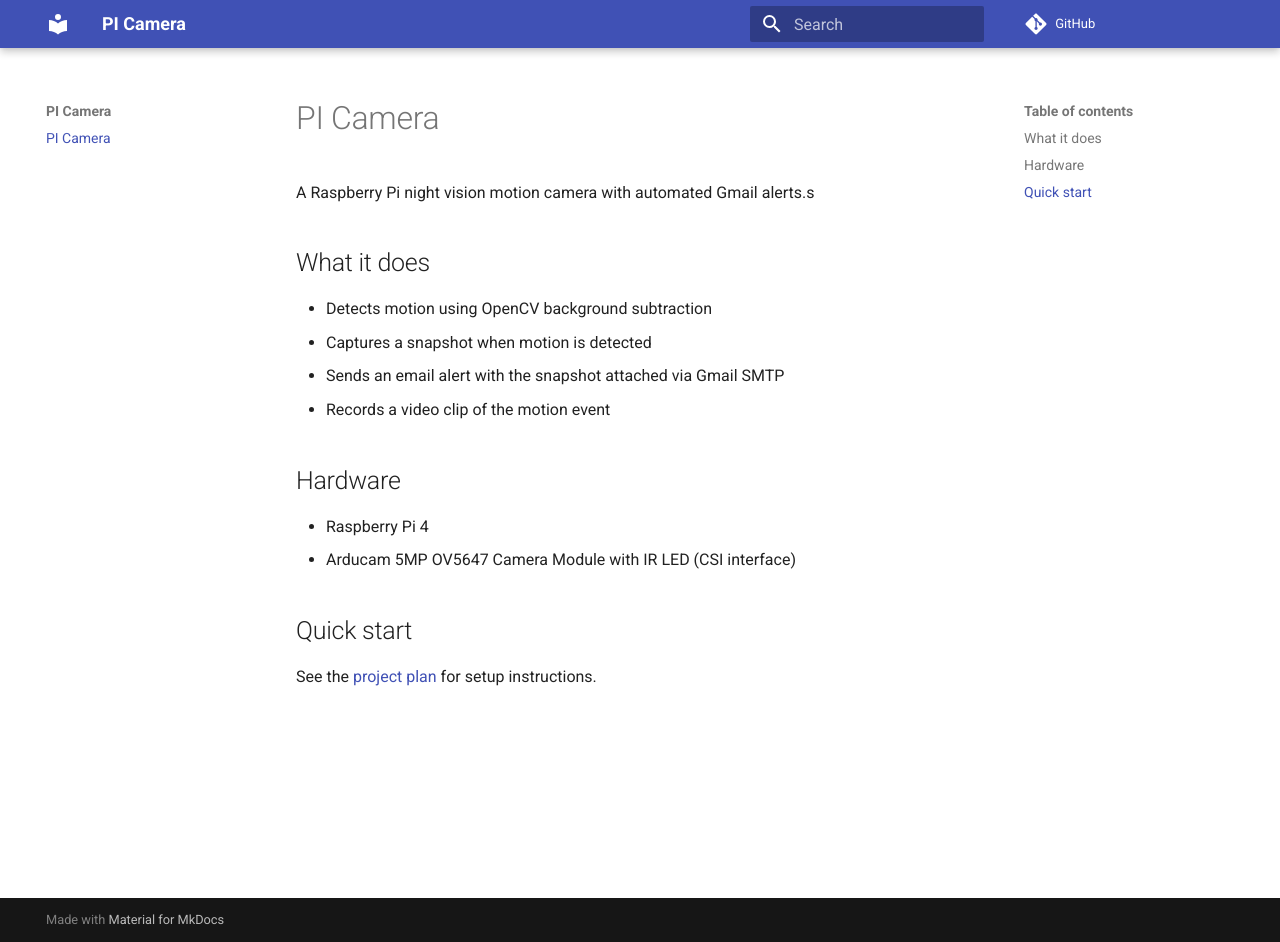
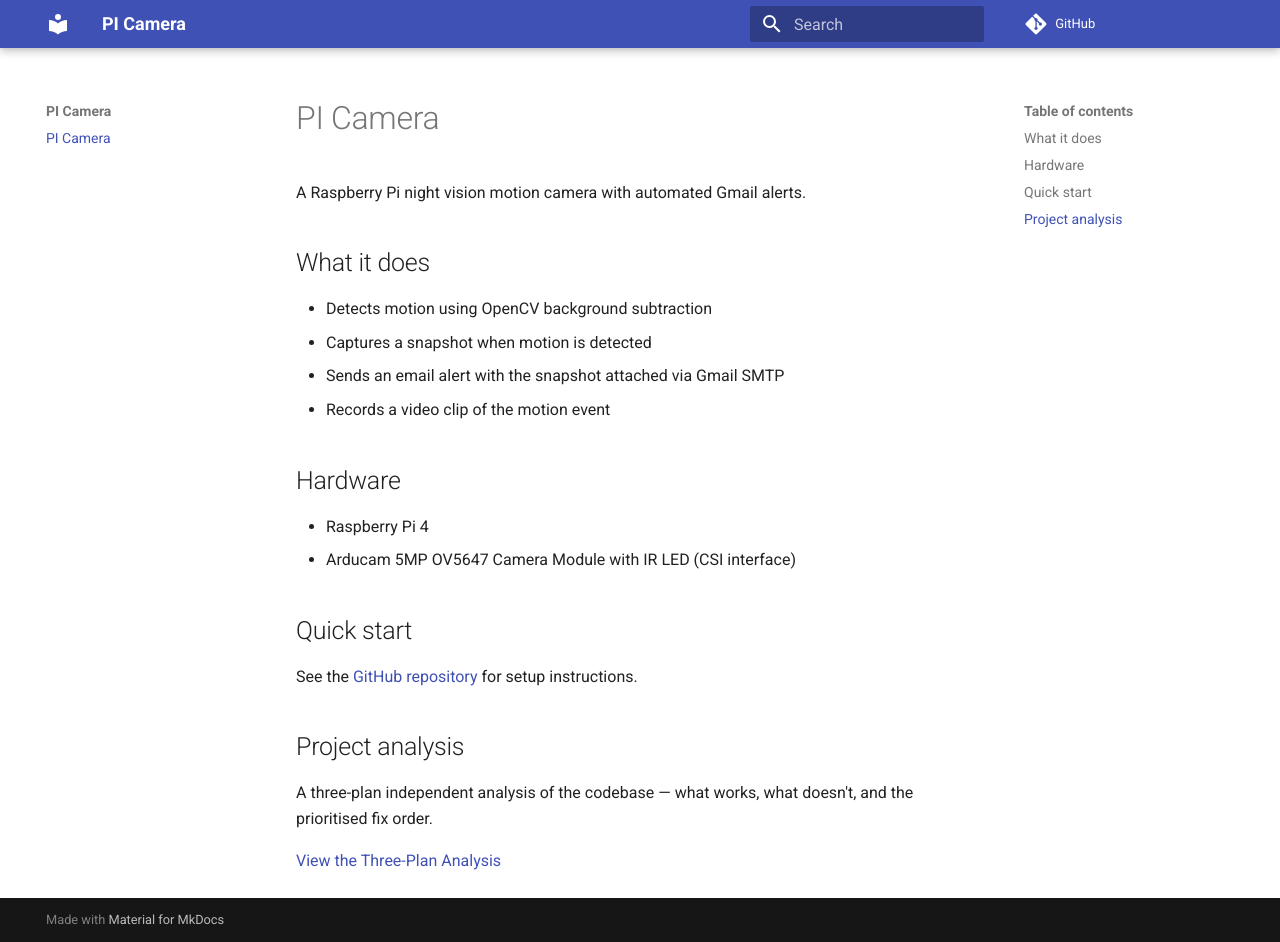
Before and after one commit to GeoffVanHornTest/Pi_Camera-1, an MkDocs documentation site: the page built from 04-docs/index.md, in a window 1280 px wide and 942 px high. Built offline with MkDocs 1.6.1 and Material for MkDocs 9.7.7, drawn with Linux system fonts in a browser that asks for light colours; comment, search, counter and statistics services are not loaded.

Commit message:
docs: add plan-compare link to index, fix typo and repo URL

```diff
--- a/04-docs/index.md
+++ b/04-docs/index.md
@@ -1,6 +1,6 @@
 # PI Camera
 
-A Raspberry Pi night vision motion camera with automated Gmail alerts.s
+A Raspberry Pi night vision motion camera with automated Gmail alerts.
 
 ## What it does
 
@@ -16,4 +16,10 @@
 
 ## Quick start
 
-See the [project plan](https://github.com/GeoffVanHorn/PI_Camera) for setup instructions.
+See the [GitHub repository](https://github.com/GeoffVanHornTest/Pi_Camera-1) for setup instructions.
+
+## Project analysis
+
+A three-plan independent analysis of the codebase — what works, what doesn't, and the prioritised fix order.
+
+[View the Three-Plan Analysis](plan-compare.html)
```
